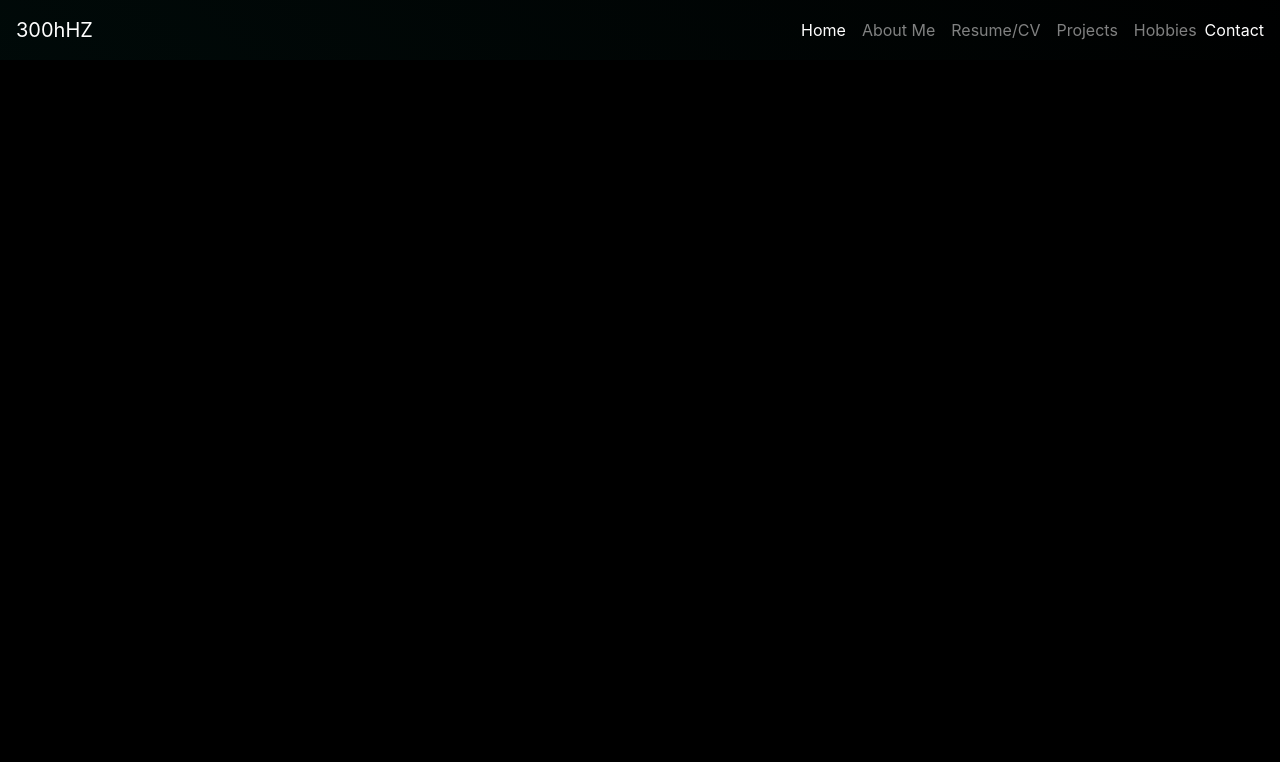
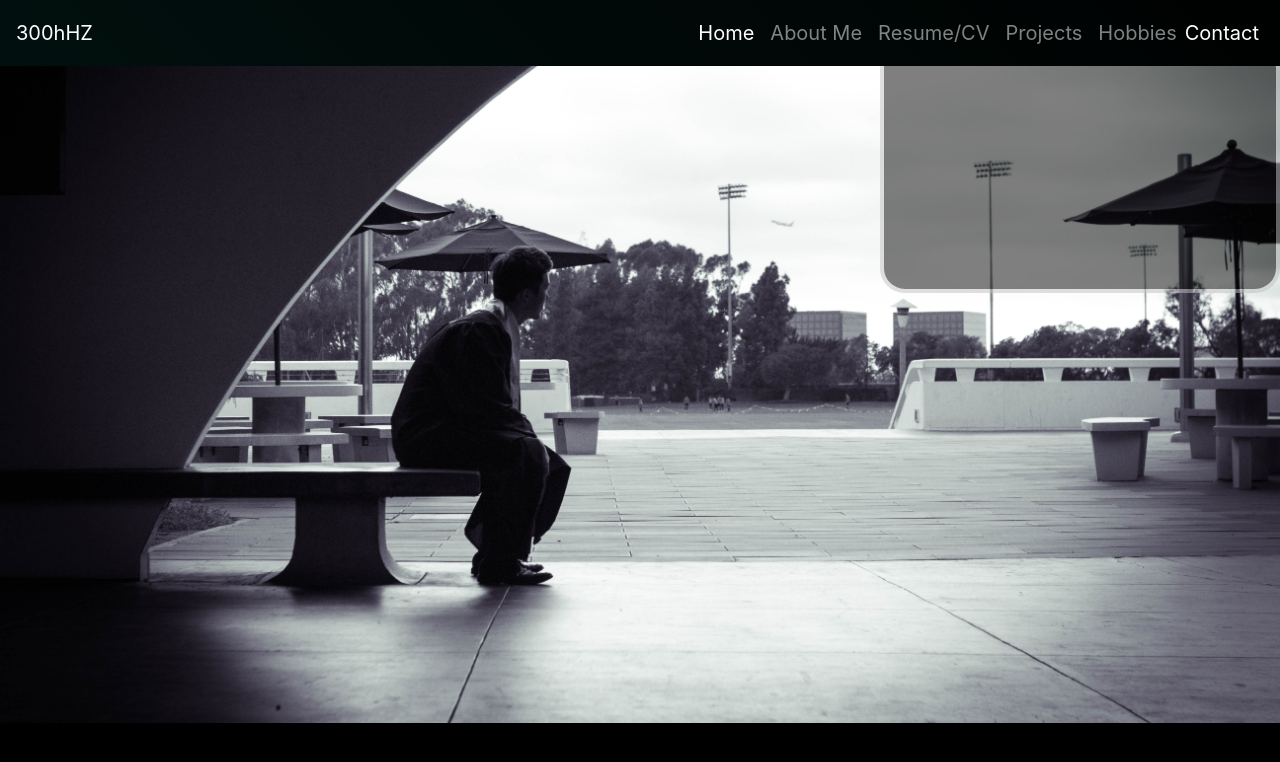
Before and after one commit to kimwoojin211/portfolio, a plain HTML site: page index.html in a window 1280 px wide. Drawn offline with nearby package versions, Linux system fonts and the light colour scheme.

Commit message:
add Contact box and background

```diff
--- a/css/styles.css
+++ b/css/styles.css
@@ -1,6 +1,12 @@
 body{
   /* font-family: ; */
   background-color: black;
+  background-image: URL("./../img/IMG_0730-2.jpg");
+  background-size:cover;
+  background-repeat: no-repeat;
+  background-position: 0 -130px;
+  font-size: 20px;
+  display: flex;
 }
 
 .navbar{
@@ -8,7 +14,7 @@ body{
   top:0;
   left:0;
   width:100%;
-  background: linear-gradient(225deg, #000000,#011a17);
+  background: linear-gradient(225deg, #000000,#022b26);
   padding-top: 10px;
   padding-bottom: 10px;
   animation: gradient 5s ease infinite;
@@ -22,7 +28,28 @@ body{
 
 #Contact{
   color: #ffffff;
+  margin-right: 5px;
 }
+
+#contactBar{
+  z-index: -1;
+  position: fixed;
+  border-width: 4px;
+  border-style: solid;
+  border-color: silver;
+  justify-content: flex-end;
+  top:43px;
+  right:0;
+  width:400px;
+  height:250px;
+  background: black;
+  display: flex;
+  animation: gradient 5s ease infinite;
+  background-size: 4000% 100%;
+  border-radius:25px;
+  opacity: 0.5;
+}
+
 
 /* centers name, profile picture, and about me section*/
 .profile{
--- a/index.html
+++ b/index.html
@@ -28,11 +28,14 @@
       </div>
     </div>
     <a class="nav-item " id="Contact" href="#">Contact</a>
-        <button class="navbar-toggler" type="button" data-toggle="collapse" data-target="#navbarContent"
-          aria-controls="navbarContent" aria-expanded="false" aria-label="Toggle navigation">
-          <span class="navbar-toggler-icon"></span>
-        </button>
+    <button class="navbar-toggler" type="button" data-toggle="collapse" data-target="#navbarContent"
+      aria-controls="navbarContent" aria-expanded="false" aria-label="Toggle navigation">
+      <span class="navbar-toggler-icon"></span>
+    </button>
   </nav>
+  <div class="contact" id="contactBar">
+
+  </div>
 
 <!--
   <div class="container">
```
Also changed, not shown: img/IMG_0730-2.jpg (added).
